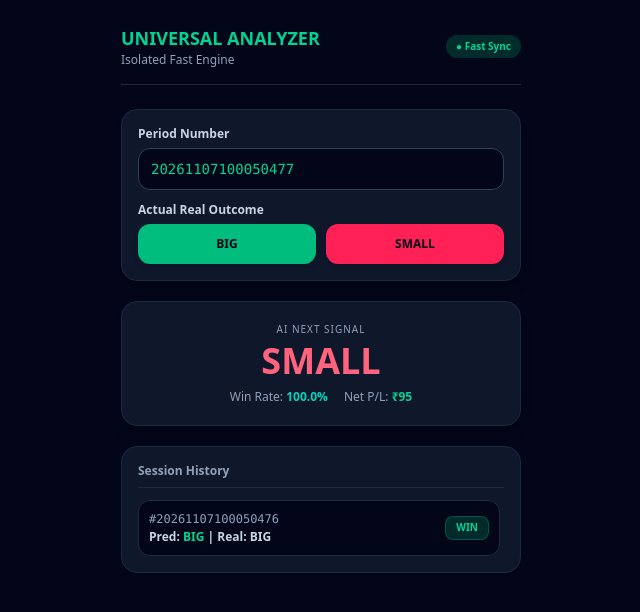
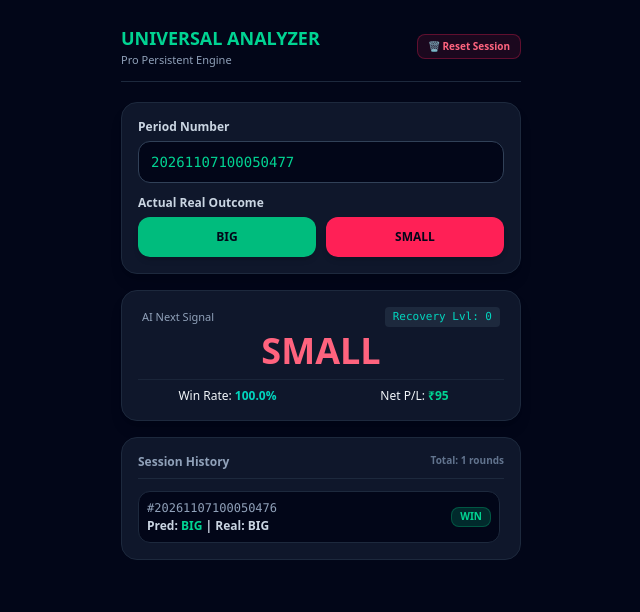
Before and after one commit to akingstar/universal-game-analyzer, a plain HTML site: page index.html in a window 1280 px wide. Both pictures are taken after a click on the button "BIG". Shown: the whole page, without its empty margins (319-959 px from the left). Drawn offline with nearby package versions, Linux system fonts and the light colour scheme.

Commit message:
Add LocalStorage persistence and session reset feature

```diff
--- a/app.js
+++ b/app.js
@@ -1,5 +1,5 @@
-// Isolated State Management
-const engineState = {
+// Load saved state from LocalStorage if available
+let engineState = JSON.parse(localStorage.getItem('analyzer_state')) || {
     total: 0,
     wins: 0,
     losses: 0,
@@ -20,21 +20,19 @@ function recordResult(actualOutcome) {
         return;
     }
 
-    // Match validation
     const isWin = (engineState.nextPrediction === actualOutcome);
     engineState.total++;
 
     if (isWin) {
         engineState.wins++;
         engineState.profit += (stakeAmount * Math.pow(2, recoveryLevel) * 0.95);
-        recoveryLevel = 0; // Reset recovery on win
+        recoveryLevel = 0;
     } else {
         engineState.losses++;
         engineState.profit -= (stakeAmount * Math.pow(2, recoveryLevel));
-        recoveryLevel = Math.min(recoveryLevel + 1, 4); // Max 4 levels
+        recoveryLevel = Math.min(recoveryLevel + 1, 4);
     }
 
-    // Push to history array (FIFO)
     engineState.history.unshift({
         period: currentPeriod,
         pred: engineState.nextPrediction,
@@ -42,18 +40,21 @@ function recordResult(actualOutcome) {
         win: isWin
     });
 
-    if (engineState.history.length > 15) {
+    if (engineState.history.length > 20) {
         engineState.history.pop();
     }
 
-    // Independent pattern calculation algorithm
+    // Pattern algorithm
     if (engineState.history.length >= 2 && engineState.history[0].actual === engineState.history[1].actual) {
         engineState.nextPrediction = engineState.history[0].actual;
     } else {
         engineState.nextPrediction = actualOutcome === "BIG" ? "SMALL" : "BIG";
     }
 
-    // Fast auto-increment for next period number
+    // Save to LocalStorage
+    localStorage.setItem('analyzer_state', JSON.stringify(engineState));
+
+    // Auto-increment period number
     try {
         let nextPeriodVal = (BigInt(currentPeriod) + 1n).toString();
         periodField.value = nextPeriodVal;
@@ -61,17 +62,30 @@ function recordResult(actualOutcome) {
         periodField.value = currentPeriod;
     }
 
-    // Render UI instantly
     renderDashboard();
 }
 
+function resetSession() {
+    if (confirm("Kya aap saara session data reset karna chahte hain?")) {
+        localStorage.removeItem('analyzer_state');
+        engineState = {
+            total: 0,
+            wins: 0,
+            losses: 0,
+            profit: 0,
+            nextPrediction: "BIG",
+            history: []
+        };
+        recoveryLevel = 0;
+        renderDashboard();
+    }
+}
+
 function renderDashboard() {
-    // Update Signal Box
     const sigBox = document.getElementById("signalBox");
     sigBox.textContent = engineState.nextPrediction;
     sigBox.className = `text-4xl font-black mb-2 ${engineState.nextPrediction === 'BIG' ? 'text-emerald-400' : 'text-rose-400'}`;
 
-    // Update Stats
     const winRateVal = engineState.total > 0 ? ((engineState.wins / engineState.total) * 100).toFixed(1) : 0;
     document.getElementById("winRate").textContent = winRateVal + "%";
 
@@ -79,18 +93,20 @@ function renderDashboard() {
     plElement.textContent = `₹${engineState.profit.toFixed(0)}`;
     plElement.className = engineState.profit >= 0 ? "text-emerald-400 font-bold" : "text-rose-400 font-bold";
 
-    // Update History List
+    document.getElementById("totalPlayedCount").textContent = `Total: ${engineState.total} rounds`;
+    document.getElementById("streakBadge").textContent = `Recovery Lvl: ${recoveryLevel}`;
+
     const logContainer = document.getElementById("historyLog");
     if (engineState.history.length === 0) {
         logContainer.innerHTML = `<div class="text-center text-xs text-slate-500 py-3">No rounds recorded yet.</div>`;
     } else {
         logContainer.innerHTML = engineState.history.map(item => `
-            <div class="flex justify-between items-center bg-slate-950 p-2.5 rounded-xl border border-slate-800 text-xs">
+            <div class="flex justify-between items-center bg-slate-950 p-2 rounded-xl border border-slate-800 text-xs">
                 <div>
                     <span class="text-slate-400 font-mono">#${item.period}</span>
                     <div class="font-bold text-slate-300 mt-0.5">Pred: <span class="${item.pred==='BIG'?'text-emerald-400':'text-rose-400'}">${item.pred}</span> | Real: ${item.actual}</div>
                 </div>
-                <span class="px-2.5 py-1 rounded-lg font-bold text-[10px] ${item.win ? 'bg-emerald-500/20 text-emerald-400 border border-emerald-500/30' : 'bg-rose-500/20 text-rose-400 border border-rose-500/30'}">
+                <span class="px-2 py-0.5 rounded-lg font-bold text-[10px] ${item.win ? 'bg-emerald-500/20 text-emerald-400 border border-emerald-500/30' : 'bg-rose-500/20 text-rose-400 border border-rose-500/30'}">
                     ${item.win ? 'WIN' : 'LOSS'}
                 </span>
             </div>
@@ -98,5 +114,5 @@ function renderDashboard() {
     }
 }
 
-// Initial render check
+// Initial render load
 renderDashboard();
--- a/index.html
+++ b/index.html
@@ -3,22 +3,22 @@
 <head>
     <meta charset="UTF-8">
     <meta name="viewport" content="width=device-width, initial-scale=1.0">
-    <title>Universal Game Analyzer - Pro Engine</title>
+    <title>Universal Game Analyzer - Pro Dashboard</title>
     <script src="https://cdn.jsdelivr.net/npm/@tailwindcss/browser@4"></script>
 </head>
 <body class="bg-slate-950 text-slate-100 min-h-screen font-sans">
     <div class="max-w-md mx-auto p-4 sm:p-6 pb-12">
         <!-- Header -->
-        <header class="flex justify-between items-center mb-6 border-b border-slate-800 pb-4">
+        <header class="flex justify-between items-center mb-5 border-b border-slate-800 pb-3">
             <div>
                 <h1 class="text-lg font-black text-emerald-400">UNIVERSAL ANALYZER</h1>
-                <p class="text-xs text-slate-400">Isolated Fast Engine</p>
+                <p class="text-[11px] text-slate-400">Pro Persistent Engine</p>
             </div>
-            <span class="px-2.5 py-1 bg-emerald-500/20 text-emerald-400 text-[10px] font-semibold rounded-full">● Fast Sync</span>
+            <button onclick="resetSession()" class="text-[10px] bg-rose-500/10 hover:bg-rose-500/20 text-rose-400 border border-rose-500/30 px-2.5 py-1 rounded-lg font-semibold transition-all cursor-pointer">🗑️ Reset Session</button>
         </header>
 
         <!-- Main Input Card -->
-        <div class="bg-slate-900 border border-slate-800 rounded-2xl p-4 mb-5 shadow-lg">
+        <div class="bg-slate-900 border border-slate-800 rounded-2xl p-4 mb-4 shadow-lg">
             <label class="text-xs font-bold text-slate-300 block mb-1.5">Period Number</label>
             <input type="text" id="periodInput" value="20261107100050476" class="w-full bg-slate-950 border border-slate-700 rounded-xl px-3 py-2.5 text-sm text-emerald-400 font-mono mb-3 focus:outline-none focus:border-emerald-500">
 
@@ -30,19 +30,25 @@
         </div>
 
         <!-- Signal Card -->
-        <div class="bg-slate-900 border border-slate-800 rounded-2xl p-5 text-center mb-5 shadow-lg">
-            <span class="text-[10px] uppercase tracking-widest text-slate-400 block mb-1">AI Next Signal</span>
+        <div class="bg-slate-900 border border-slate-800 rounded-2xl p-4 text-center mb-4 shadow-lg">
+            <div class="flex justify-between items-center text-[11px] text-slate-400 mb-1 px-1">
+                <span>AI Next Signal</span>
+                <span id="streakBadge" class="px-2 py-0.5 rounded bg-slate-800 text-teal-400 font-mono">Streak: 0</span>
+            </div>
             <div id="signalBox" class="text-4xl font-black text-emerald-400 mb-2">BIG</div>
-            <div class="flex justify-center gap-4 text-xs text-slate-400">
-                <span>Win Rate: <strong id="winRate" class="text-teal-400">0%</strong></span>
-                <span>Net P/L: <strong id="netPL" class="text-slate-200">₹0</strong></span>
+            <div class="grid grid-cols-2 gap-2 pt-2 border-t border-slate-800/80 text-xs">
+                <div>Win Rate: <strong id="winRate" class="text-teal-400">0%</strong></div>
+                <div>Net P/L: <strong id="netPL" class="text-slate-200">₹0</strong></div>
             </div>
         </div>
 
         <!-- History Log -->
         <div class="bg-slate-900 border border-slate-800 rounded-2xl p-4">
-            <h3 class="text-xs font-bold text-slate-400 mb-3 border-b border-slate-800 pb-2">Session History</h3>
-            <div id="historyLog" class="space-y-2 max-h-52 overflow-y-auto pr-1">
+            <h3 class="text-xs font-bold text-slate-400 mb-3 border-b border-slate-800 pb-2 flex justify-between">
+                <span>Session History</span>
+                <span id="totalPlayedCount" class="text-[10px] text-slate-500">Total: 0 rounds</span>
+            </h3>
+            <div id="historyLog" class="space-y-2 max-h-48 overflow-y-auto pr-1">
                 <div class="text-center text-xs text-slate-500 py-3">No rounds recorded yet.</div>
             </div>
         </div>
```
